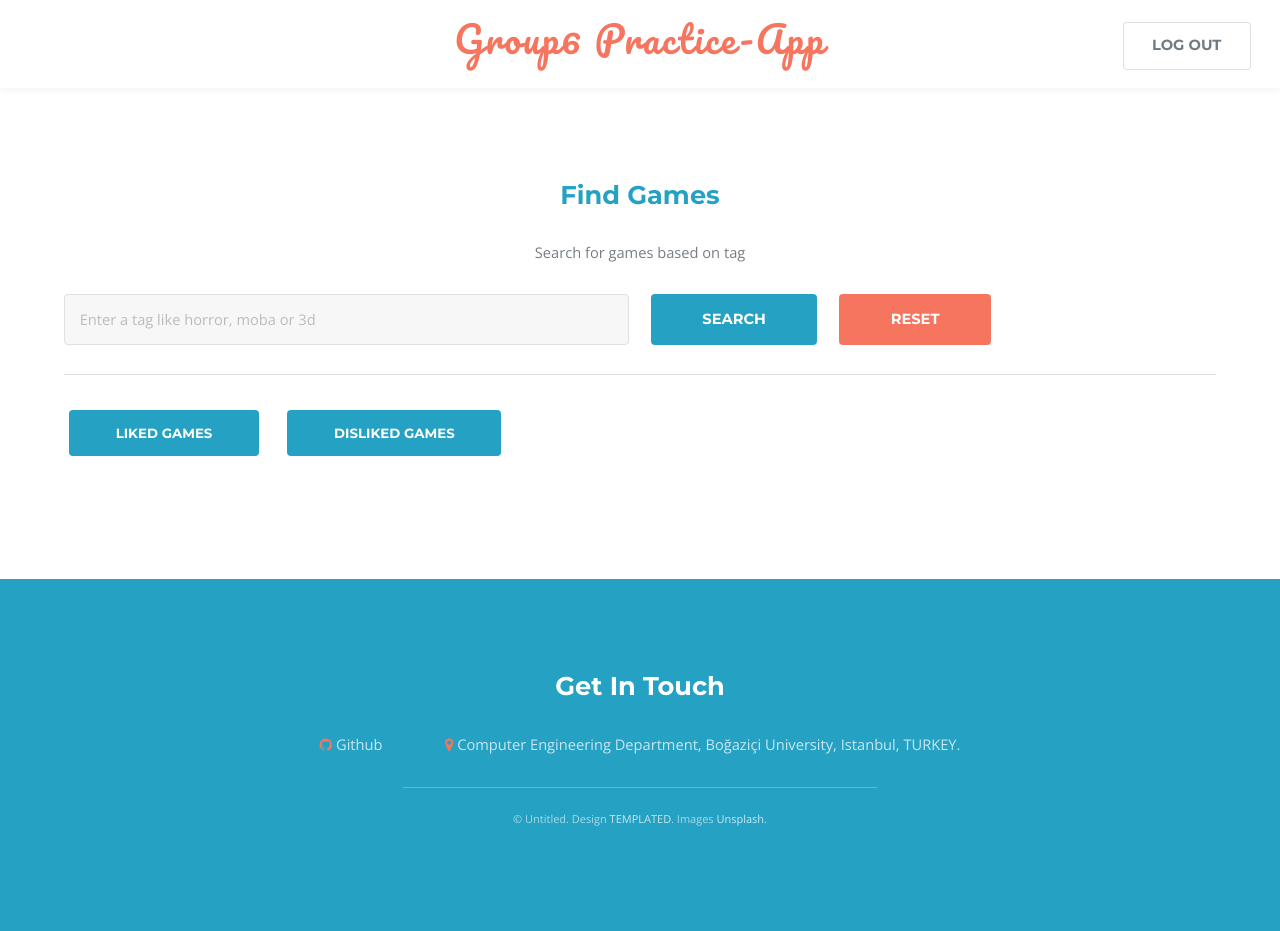
After one commit to bounswe/bounswe2023group6, a Flask app: page /find-free-games in a window 1280 px wide. The commit adds this page. Run offline with Flask 3, Linux system fonts and the light colour scheme; parts of the project's set-up code (start-up, migrations or seed data) failed here and were passed over; some libraries are stand-ins or nearby versions.

Commit message:
added find free games api

```diff
--- /dev/null
+++ b/practice-app/app/free_games_api.py
@@ -0,0 +1,101 @@
+import requests
+from flask import render_template, request, jsonify, redirect, url_for
+from sqlalchemy import Column, String, Integer, Boolean, ForeignKey, Text
+from flask_login import login_required, current_user
+
+from .views import app, Base, session
+
+
+class LikedGame(Base):
+    __tablename__ = "LikedGameTable"
+    id = Column(Integer, primary_key=True)
+    game_id = Column(Integer)
+    game_name = Column(String(50))
+    user_id = Column(Integer, ForeignKey("User.id"))
+    __table_args__ = {'extend_existing': True}
+
+class DislikedGame(Base):
+    __tablename__ = "DislikedGameTable"
+    id = Column(Integer, primary_key=True)
+    game_id = Column(Integer)
+    game_name = Column(String(50))
+    user_id = Column(Integer, ForeignKey("User.id"))
+    __table_args__ = {'extend_existing': True}
+
+@app.route('/find-free-games', methods=['GET', 'POST'])
+def find_free_games():
+    if request.method == 'POST':
+        tag = request.form.get('tag')
+        if tag == '':
+            return render_template('find_free_games.html', error='Please enter a tag!')
+        url = f'https://www.freetogame.com/api/games?category={tag}'
+        response = requests.get(url)
+        if response.status_code == 404:
+            return render_template('find_free_games.html', error='No games found with that tag!')
+        else:
+            games = response.json()
+            for game in games:
+                game['game_name'] = game['title']  # Add the 'game_name' attribute with the value of 'title'
+                game['game_short_description'] = game['short_description']
+            game_names = [game.get('game_name') for game in games]
+            return render_template('find_free_games.html', games=games)
+    else:
+        return render_template('find_free_games.html')
+
+
+
+@app.route("/like_game", methods=["POST"])
+@login_required
+def like_game():
+    game_name = request.form.get("game_name")
+    game_id = int(request.form.get("game_id"))
+    log = None
+    if not game_id:
+        log = "Problems occurred! Game could not be liked."
+    else:
+        liked_game = LikedGame.query.filter_by(user_id=current_user.id, game_id=game_id).first()
+        if liked_game:
+            log = "Game already liked by this user!"
+        else:
+            #game_name = Game.query.get(game_id).game_name
+            liked_game = LikedGame(user_id=current_user.id, game_id=game_id, game_name=game_name)
+            session.add(liked_game)
+            session.commit()
+            log = "Game liked!"
+    return redirect(request.referrer or url_for("find_free_games"))
+
+@app.route("/see_liked_games")
+@login_required
+def see_liked_games():
+    liked_games = LikedGame.query.filter_by(user_id=current_user.id).all()
+    game_names = [game.game_name for game in liked_games]
+    return render_template("see_liked_games.html", liked_games=liked_games)
+
+
+@app.route("/dislike_game", methods=["POST"])
+@login_required
+def dislike_game():
+    game_name = request.form.get("game_name")
+    game_id = int(request.form.get("game_id"))
+    log = None
+    if not game_id:
+        log = "Problems occurred! Game could not be disliked."
+    else:
+        disliked_game = DislikedGame.query.filter_by(user_id=current_user.id, game_id=game_id).first()
+        if disliked_game:
+            log = "Game already disliked by this user!"
+        else:
+            disliked_game = DislikedGame(user_id=current_user.id, game_id=game_id, game_name=game_name)
+            session.add(disliked_game)
+            session.commit()
+            log = "Game disliked!"
+    return redirect(request.referrer or url_for("find_free_games"))
+
+
+
+@app.route("/see_disliked_games")
+@login_required
+def see_disliked_games():
+    disliked_games = DislikedGame.query.filter_by(user_id=current_user.id).all()
+    game_names = [game.game_name for game in disliked_games]
+    return render_template("see_disliked_games.html", disliked_games=disliked_games)
--- /dev/null
+++ b/practice-app/app/templates/find_free_games.html
@@ -0,0 +1,94 @@
+{% extends "base.html" %}
+
+{% block body_content %}
+
+<!-- Main -->
+<section id="main" class="wrapper">
+    <div class="inner">
+        <h2 class="align-center">Find Games</h2>
+        <p class="align-center">Search for games based on tag</p>
+        <form method="post" action="{{ url_for('find_free_games') }}">
+    <div class="row uniform">
+        <div class="6u 9u$(xsmall)">
+            <input type="text" name="tag" id="tag" value="" placeholder="Enter a tag like horror, moba or 3d" />
+        </div>
+        <div class="2.3u 3u$(xsmall)">
+            <input type="submit" value="Search" class="special" />
+        </div>
+        <div class="3u 3u$(xsmall)">
+            <input type="reset" value="Reset" />
+        </div>
+    </div>
+</form>
+        <hr />
+
+        <ul class="actions special">
+    <li style="margin: 5px">
+        <form method="get" action="{{ url_for('see_liked_games') }}">
+            <button type="submit" class="special">Liked Games</button>
+        </form>
+    </li>
+    <li style="margin: 5px">
+        <form method="get" action="{{ url_for('see_disliked_games') }}">
+            <button type="submit" class="special">Disliked Games</button>
+        </form>
+    </li>
+</ul>
+
+        <!-- Game Results -->
+        {% if games %}
+        <section>
+            {% for game in games %}
+            <div style="padding: 8px;" class="box">
+                <header class="align-center">
+                    <h3>{{ game.title }}</h3>
+                    <p>{{ game.short_description }}</p>
+                </header>
+                <div class="row">
+                    <div class="6u 12u$(medium)">
+                        <p><b>Genre:</b> {{ game.genre }}</p>
+                        <p><b>Platform:</b> {{ game.platform }}</p>
+                    </div>
+                    <div class="6u$ 12u$(medium)">
+                        <img src="{{ game.thumbnail }}" alt="{{ game.title }}" class="image fit" />
+                    </div>
+                </div>
+                <footer class="align-center">
+                    <ul class="actions" style="display: flex; justify-content: center;">
+                        <li style="margin: 5px"><a href="{{ game.game_url }}" class="button special">Play Now!</a></li>
+                        <li style="margin: 5px">
+                            <form method="post" action="{{ url_for('like_game') }}">
+                                <input type="hidden" name="game_id" value="{{ game.id }}">
+                                <input type="hidden" name="game_name" value="{{ game.title }}">
+                                <button style="background-color:forestgreen;" type="submit" class="button special">Like</button>
+                            </form>
+                        </li>
+                        <li style="margin: 5px">
+                            <form method="post" action="{{ url_for('dislike_game') }}">
+                                <input type="hidden" name="game_id" value="{{ game.id }}">
+                                <input type="hidden" name="game_name" value="{{ game.title }}">
+                                <button style="background-color: darkred;" type="submit" class="button special">Dislike</button>
+                            </form>
+                        </li>
+                    </ul>
+                </footer>
+            </div>
+            {% endfor %}
+        </section>
+        {% endif %}
+
+        <!-- Liked Games Button -->
+
+
+        <!-- Error Message -->
+        {% if error %}
+        <div class="row">
+            <div class="12u">
+                <div class="alert" style="font-weight: bold; font-size: 18px">{{ error }}</div>
+            </div>
+        </div>
+        {% endif %}
+    </div>
+</section>
+
+{% endblock %}
--- a/practice-app/app/templates/index.html
+++ b/practice-app/app/templates/index.html
@@ -108,11 +108,11 @@
         <div class="inner flex flex-3">
             <div class="flex-item box">
                 <div class="image fit">
-                    <img src="static/images/pic02.jpg" alt=""/>
+                    <img src="static/images/free_games_api.jpeg" alt=""/>
                 </div>
                 <div class="content">
-                    <h3>Consequat</h3>
-                    <p>Placerat ornare. Pellentesque od sed euismod in, pharetra ltricies edarcu cas consequat.</p>
+                    <h3><a href="{{ url_for('find_free_games') }}">Find Free Games - Beyzanur Bektan</a></h3>
+                    <p>Search free games by their tags and like or dislike them.</p>
                 </div>
             </div>
             <div class="flex-item box">
--- a/practice-app/app/views.py
+++ b/practice-app/app/views.py
@@ -59,6 +59,7 @@ from .pokemon_api import pokemon_page, save_pokemon
 from .bored_api import bored, get_bored_saved,  delete_bored_saved, Activities, bored_save
 from .weather import weather, save_weather
 from .dnd_information_api import dnd, like_combination, show_most_liked_combinations
+from .free_games_api import find_free_games, like_game, dislike_game, see_liked_games, see_disliked_games
 
 class User(Base, UserMixin):
     __tablename__ = "User"
```
Also changed, not shown: practice-app/app/templates/see_disliked_games.html (added, +30 -0 lines), practice-app/app/templates/see_liked_games.html (added, +30 -0 lines), practice-app/app/static/images/free_games_api.jpeg (added).
